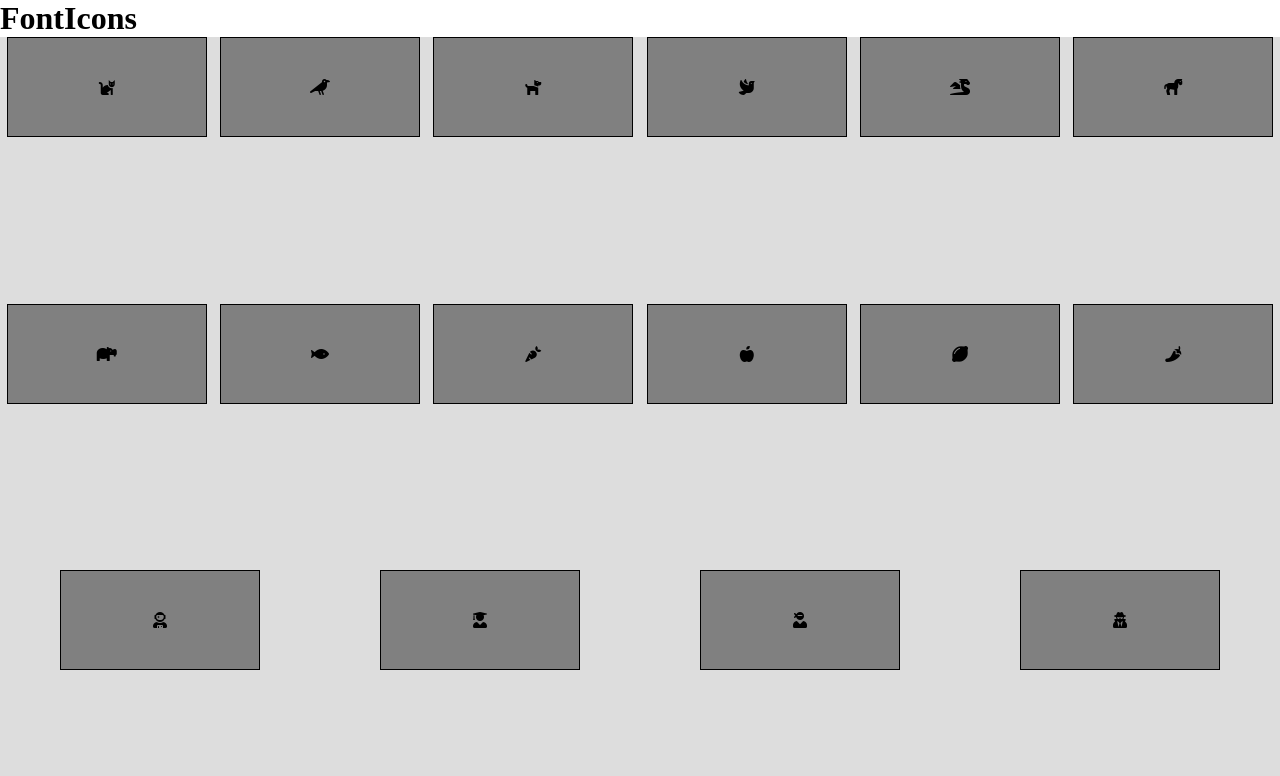
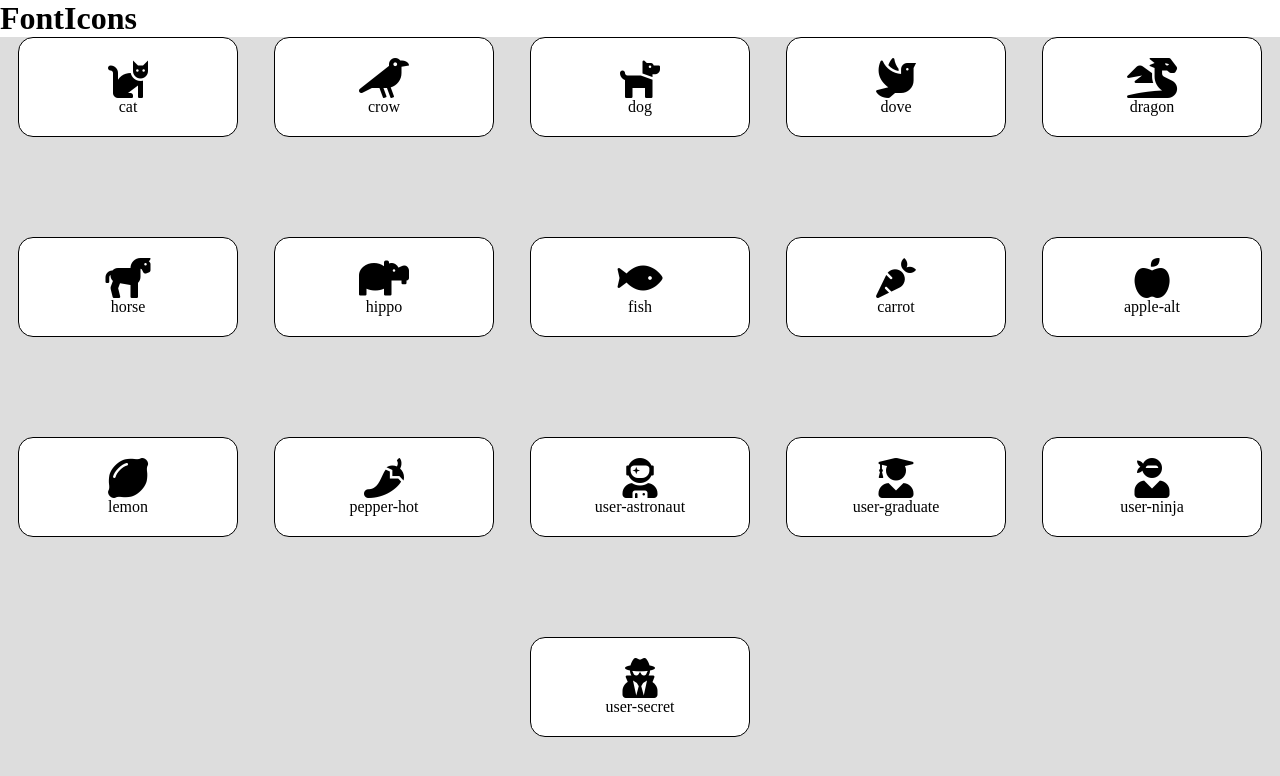
Before and after one commit to andreamarangon/ES6-Icons, a plain HTML site: page Milestone1/index.html in a window 1280 px wide. Drawn offline with nearby package versions, Linux system fonts and the light colour scheme.

Commit message:
avanzamento milestone 1

```diff
--- a/Milestone1/assets/css/master.css
+++ b/Milestone1/assets/css/master.css
@@ -11,12 +11,14 @@ main {
 
 .card {
   height: 100px;
-  width: 200px;
-  background-color: gray;
+  width: 220px;
+  background-color: #fff;
   border: 1px solid black;
   display: flex;
   justify-content: center;
   align-items: center;
+
+  border-radius: 15px;
 }
 
 #icons {
@@ -25,3 +27,13 @@ main {
   justify-content: space-around;
   height: 100vh;
 }
+
+i {
+  font-size: 40px;
+}
+
+.logo-text {
+  display: flex;
+  flex-direction: column;
+  align-items: center;
+}
--- a/Milestone1/assets/js/main.js
+++ b/Milestone1/assets/js/main.js
@@ -102,7 +102,7 @@ $(document).ready(function () {
 
   icons.forEach((item, i) => {
     const {name,prefix,type,family} = item;
-    $('#icons').append(`<div class="card"><i class="${item.family} ${item.prefix}${item.name}"></i></div>`)
+    $('#icons').append(`<div class="card"><div class="logo-text"><i class="${item.family} ${item.prefix}${item.name}"></i><div>${item.name}</div></div></div>`)
   });
 
   // const [{name,prefix,type,family}]= icons;
```
Also changed, not shown: Milestone1/index.html (+1 -3 lines).
